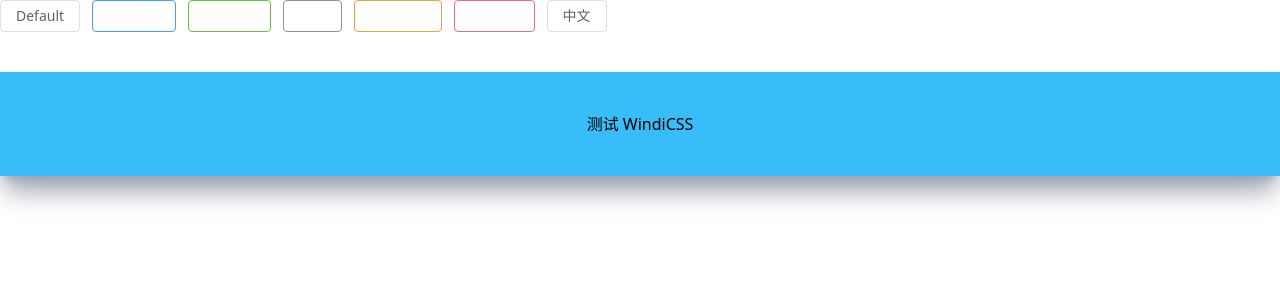
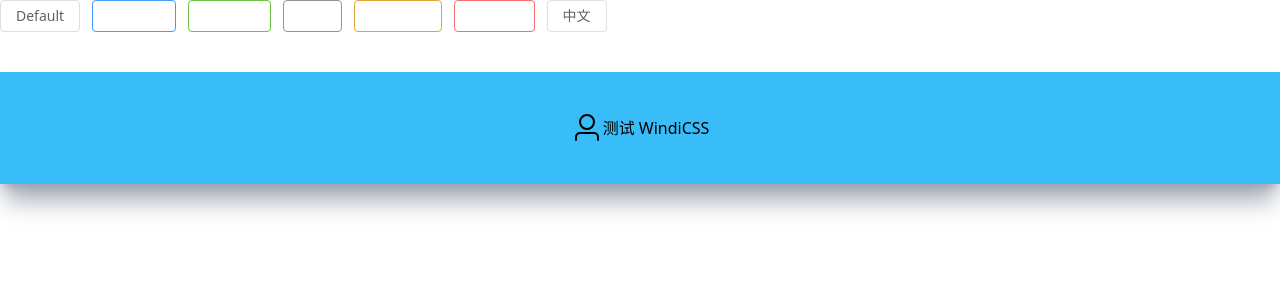
Before and after one commit to xl123-ss/admin-web, a Vue app: page / in a window 1280 px wide. Shown: the top 300 px of the page. Built offline with nearby package versions, Linux system fonts and the light colour scheme.

Commit message:
引入图标

```diff
--- a/package.json
+++ b/package.json
@@ -12,7 +12,8 @@
     "pinia": "^2.0.28",
     "vue": "^3.2.45",
     "vue-router": "^4.1.6",
-    "element-plus": "^2.3.3"
+    "element-plus": "^2.3.3",
+    "@element-plus/icons-vue": "^2.1.0"
   },
   "devDependencies": {
     "@rushstack/eslint-patch": "^1.1.4",
--- a/src/main.js
+++ b/src/main.js
@@ -6,6 +6,7 @@
 
 import ElementPlus from 'element-plus'
 import 'element-plus/dist/index.css'
+import * as ElementPlusIconsVue from '@element-plus/icons-vue'
 
 const app = createApp(App)
 
@@ -13,6 +14,10 @@
 app.use(router)
 app.use(ElementPlus)
 
+for (const [key, component] of Object.entries(ElementPlusIconsVue)) {
+	app.component(key, component)
+}
+
 import 'virtual:windi.css'
 
 app.mount('#app')
--- a/src/views/index.vue
+++ b/src/views/index.vue
@@ -9,5 +9,10 @@
 		<el-button>中文</el-button>
 	</el-row>
 
-	<div class="f-center p-10 mt-10 shadow-xl shadow-gray-400" bg="sky-400">测试 WindiCSS</div>
+	<div class="f-center p-10 mt-10 shadow-xl shadow-gray-400" bg="sky-400">
+		<el-icon size="32">
+			<user />
+		</el-icon>
+		测试 WindiCSS
+	</div>
 </template>
```
Also changed, not shown: 1 other file (tests, documents, lock files or other folders).
